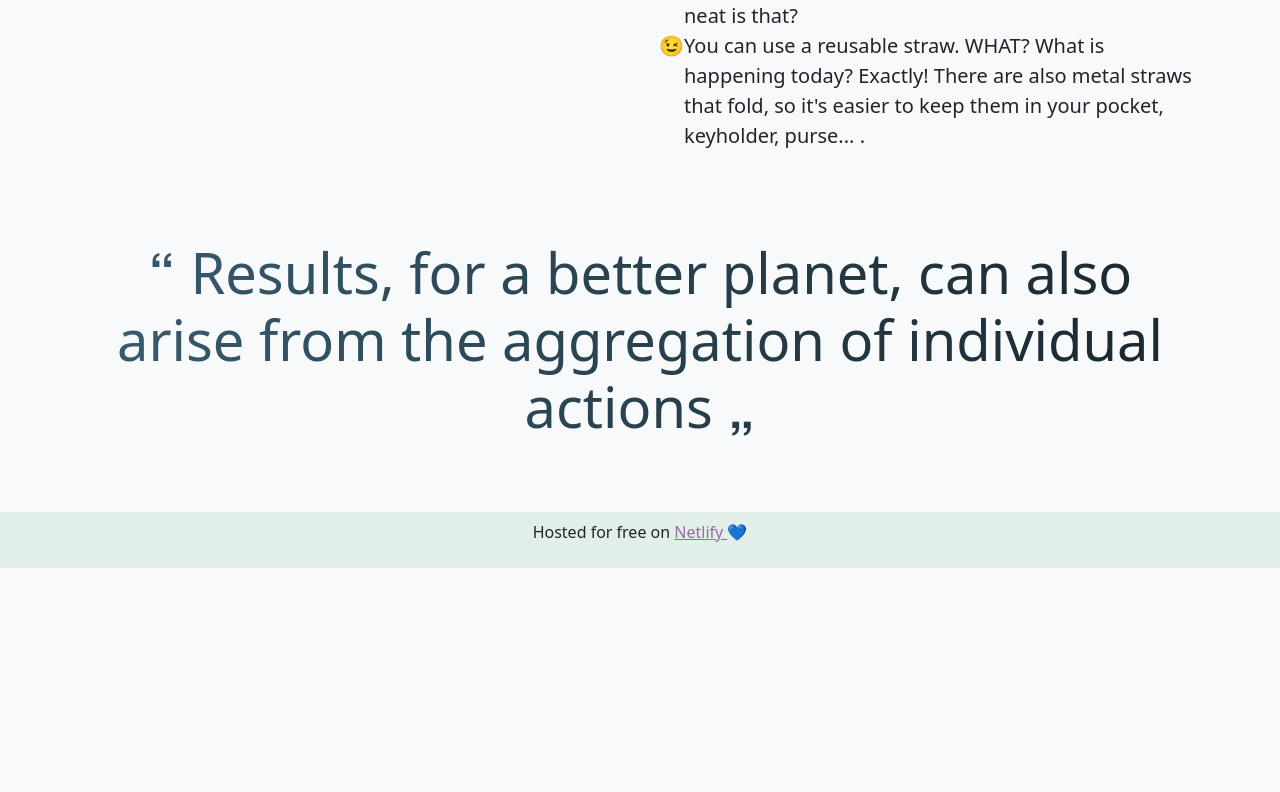
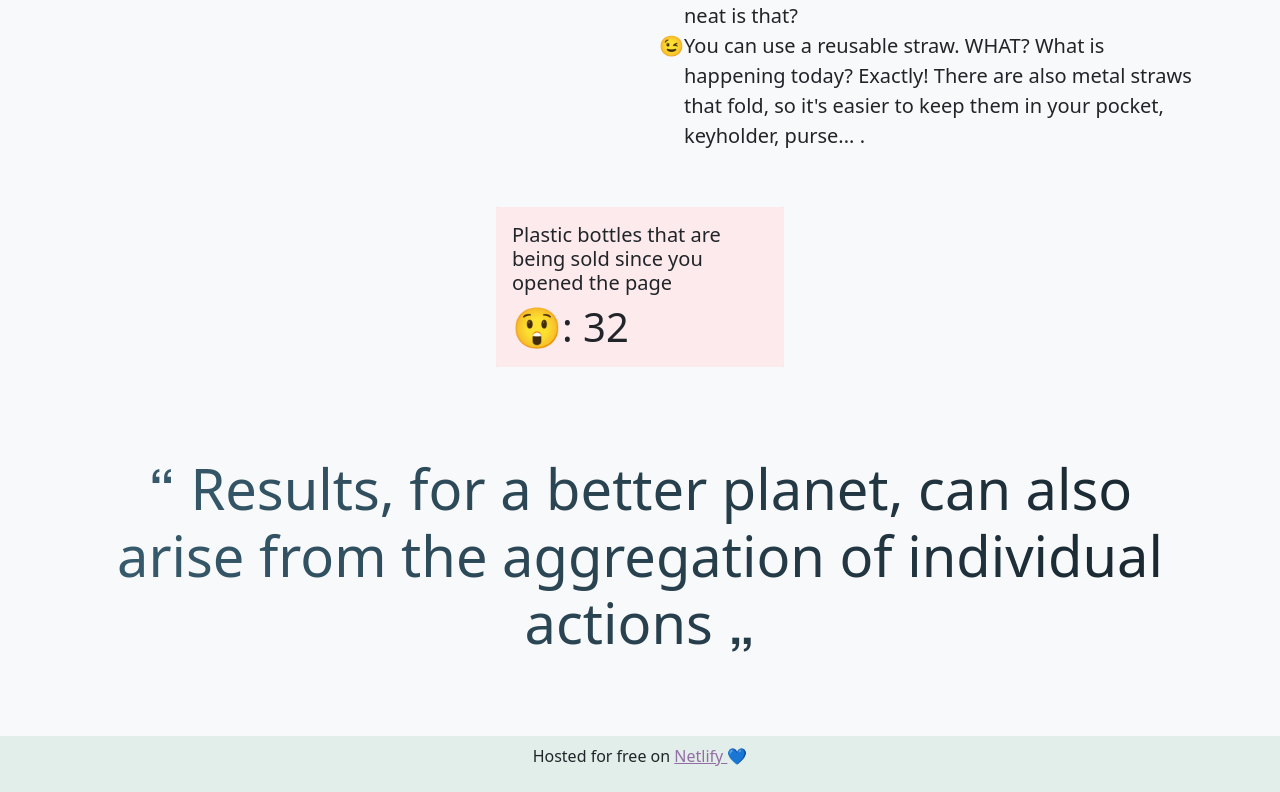
Before and after one commit to Vaia-Pasch/Plastic-Impact, a plain HTML site: page index.html in a window 1280 px wide. Shown: the part 2174-2966 px from the top of the page. Before the commit the page ends 2742 px from the top, so only its background shows below. Drawn offline with nearby package versions, Linux system fonts and the light colour scheme.

Commit message:
made changes on all files, added a counter also

```diff
--- a/index.html
+++ b/index.html
@@ -202,9 +202,20 @@
     </div>
   </section>
 
+        <!-- COUNTER -->
+
+        <section class="col-md-12 p-4 d-flex justify-content-center">
+          <div class="card" style="width: 18rem;">
+            <div class="card-body bg-danger bg-opacity-10">
+              <h5 class="card-title">Plastic bottles that are being sold since you opened the page </h5>
+              <p id="stuff" class="display-6 card-text"></p>
+            </div>
+          </div>
+        </section>
+
       <!-- QUOTE -->
 
-      <section class=" p-2 display-4 mt-5 color-gradient" id="">
+      <section class=" p-3 display-4 mt-5 color-gradient" id="">
         <div class="container">
           <div class="row align-items-center">
             <div class="col text-center">
--- a/script.js
+++ b/script.js
@@ -36,3 +36,27 @@ selection = function (option) {
       break;
   }
 };
+
+// COUNTER
+
+// 1,000,000 is being sold every minute, roughly 17,000 every second
+
+let count = 0;
+
+function sold()
+{
+    count++;
+    const stuff = document.getElementById('stuff');
+    stuff.innerHTML = "&#128562;: " + count;
+}
+
+function begin()
+{
+    sold();
+    // changed it from setTimeout
+    setInterval(begin, 1000, window);
+}
+
+document.addEventListener('DOMContentLoaded', function () {
+    begin();
+});
--- a/style.css
+++ b/style.css
@@ -32,3 +32,7 @@ h1, .nav-link, a, h2, h3, h4 {
   -webkit-background-clip: text;
   -webkit-text-fill-color: transparent;
 }
+
+.card {
+  border-style: none!important;
+}
```
